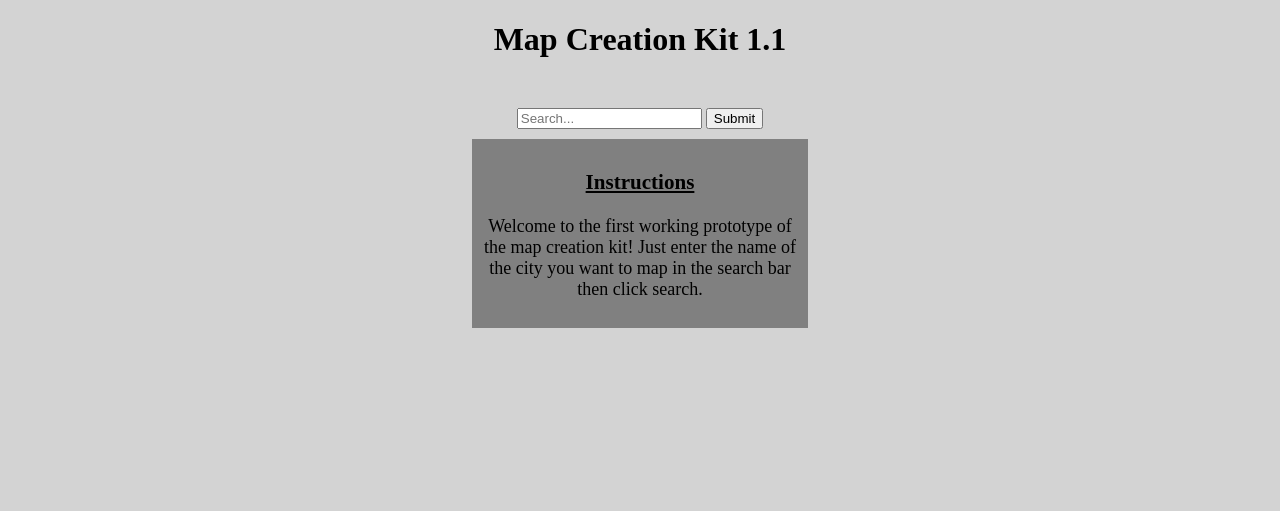
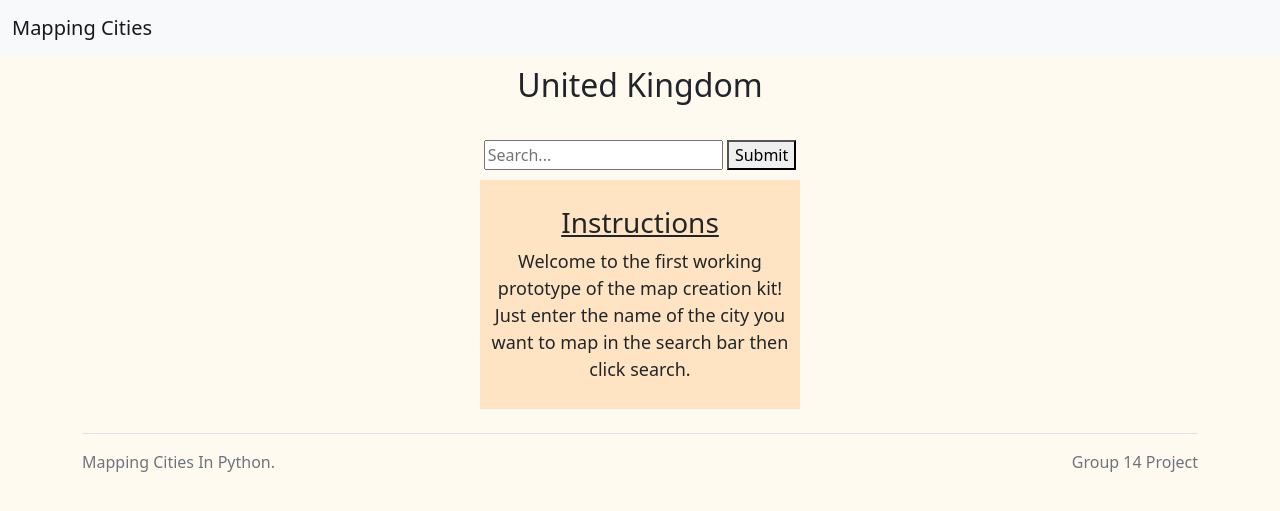
Before and after one commit to LukeYaxley/MappingCities, a Django app: template templates/Error.html in a window 1280 px wide. Shown: the top 511 px of the page. Run offline with Django 4.2, Linux system fonts and the light colour scheme; the template is opened without the code that fills it, so the values that code supplies are empty.

Commit message:
Updated Error.html page with NavBar to host additional features

```diff
--- a/templates/Error.html
+++ b/templates/Error.html
@@ -1,15 +1,16 @@
 <!DOCTYPE html>
-
 <html lang="en">
 <head>
-
-
-    <h1>Map Creation Kit 1.1</h1>
-    <meta charset="UTF-8">
-    <title>Map plotting WebApp</title>
+    <!--Meta Tags -->
+    <meta charset="utf-8">
+    <meta name="viewport" content="width=device-width, initial-scale=1, shrink-to-fit=no">
+    <!--Bootstrap CSS -->
+    <link href="https://cdn.jsdelivr.net/npm/bootstrap@5.1.3/dist/css/bootstrap.min.css" rel="stylesheet" integrity="sha384-1BmE4kWBq78iYhFldvKuhfTAU6auU8tT94WrHftjDbrCEXSU1oBoqyl2QvZ6jIW3" crossorigin="anonymous">
+    <title>Mapping Home</title>
     <style>
-        h1 {
-        text-align: center}
+        h2 {
+            padding: 10px;
+            text-align:center}
 
         #Search{
             padding: 10px;
@@ -20,39 +21,54 @@
             padding: 10px;
             display: block;
             text-align: center;
-            background: gray;
+            background: bisque;
             font-size: large;
             width:25%;
             margin: auto;
         }
         body{
-            background: lightgrey;
+            background: floralwhite;
         }
         .docheader{
               text-decoration: underline;
-
         }
         .error{
             color: #c40202;
             text-align: center;
         }
+
     </style>
-
 </head>
 <body>
+    <nav class="navbar navbar-expand-lg navbar-light bg-light">
+    <div class="container-fluid">
+      <a class="navbar-brand">Mapping Cities</a>
+      <button class="navbar-toggler" type="button" data-bs-toggle="collapse" data-bs-target="#navbarSupportedContent" aria-controls="navbarSupportedContent" aria-expanded="false" aria-label="Toggle navigation">
+        <span class="navbar-toggler-icon"></span>
+      </button>
+    </div>
+    </nav>
+    <div>
+        <h2>United Kingdom</h2>
         <p class="error">
             {{Error}}
         </p>
     <form id = Search action="{% url 'search_results' %}" method="get">
         {% csrf_token %}
-            <br>
         <input name="name" type="text" placeholder="Search...">
-
-            <button type="submit">Submit</button>
+        <button type="submit" id="searchbtn">Submit</button>
     </form>
         <div class = "Documentation">
             <p><h3 class = "docheader">Instructions</h3>
             Welcome to the first working prototype of the map creation kit! Just enter the name of the city you want to map in the search bar then click search.</p>
         </div>
+    </div>
+    <!-- Footer -->
+    <div class="container">
+      <footer class="d-flex flex-wrap justify-content-between align-items-center py-3 my-4 border-top">
+          <span class="text-muted">Mapping Cities In Python.</span>
+          <span class="text-center text-muted">Group 14 Project</span>
+      </footer>
+    </div>
 </body>
 </html>
```
Lines whose indentation alone changed are shown as unchanged.
